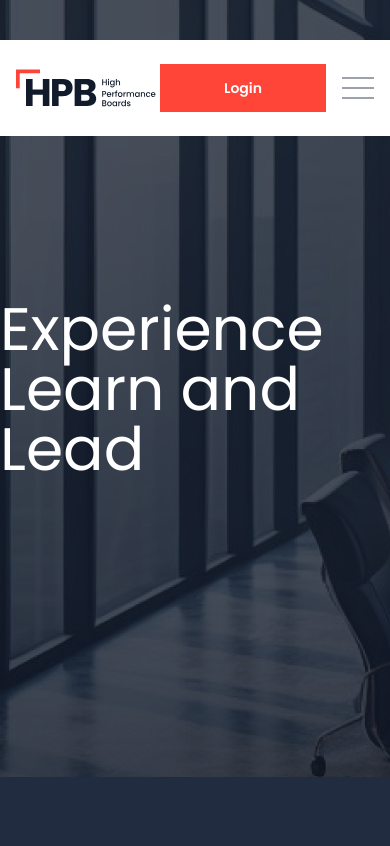
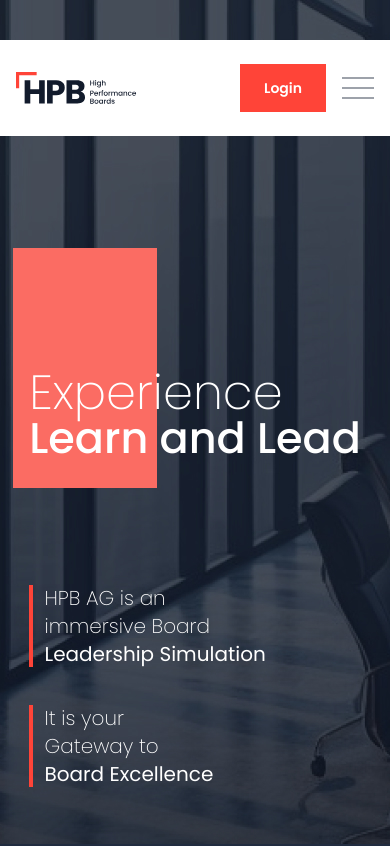
Before and after one commit to alper-proteams/high-performance-boards-frontend, a Next.js app: page / in a window 390 px wide. Shown: the top 846 px of the page. Built offline with nearby package versions, Linux system fonts and the light colour scheme.

Commit message:
Layout updates

```diff
--- a/src/app/board/module2/page.js
+++ b/src/app/board/module2/page.js
@@ -63,13 +63,13 @@ export default function Module2() {
         <div className="container md:grid grid-cols-12 py-24 gap-7">
           <div className="content-header">Employee Representatives</div>
 
-          <div className="content-detail">
+          <div className="content-detail col-span-8 col-start-5">
             <p>
               The company's core leadership team consists of the following
               individuals, accompanied by their CVs.
             </p>
           </div>
-          <div className="content-detail">
+          <div className="content-detail col-span-8 col-start-5">
             {CardPersonItems.map((card, index) => (
               <CardPerson
                 key={index}
@@ -88,7 +88,7 @@ export default function Module2() {
           <div className="content-header mb-16">
             HPBM Board Member Pitch Assessment
           </div>
-          <div className="content-detail">
+          <div className="content-detail col-span-8 col-start-5">
             <MemberForm />
           </div>
         </div>
--- a/src/app/components/button.js
+++ b/src/app/components/button.js
@@ -4,7 +4,7 @@ export default function Button({ className, children, disabled, ...props }) {
   return (
     <button
       type="button"
-      className={`${className} ${"px-16 py-4 items-start gap-2.5 inline-flex font-semibold  text-white text-sm justify-center"} ${
+      className={`${className} ${"p-4 items-start gap-2.5 inline-flex font-semibold  text-white text-sm justify-center"} ${
         disabled ? "bg-secondary-gray" : "bg-primary-red"
       }`}
       {...props}
--- a/src/app/components/homepage/card-homepage.js
+++ b/src/app/components/homepage/card-homepage.js
@@ -10,9 +10,12 @@ export default function CardHomepage({
   ...props
 }) {
   return (
-    <div className={`${className} ${"card-homepage md:flex"}`} {...props}>
+    <div
+      className={`${className} ${"card-homepage flex flex-col-reverse md:flex-row"}`}
+      {...props}
+    >
       <Image
-        className="w-2/5"
+        // className="w-2/5"
         src={cardImage}
         alt="card1"
         width={430}
--- a/src/app/components/homepage/hero.js
+++ b/src/app/components/homepage/hero.js
@@ -2,10 +2,29 @@
 
 export default function Hero() {
   return (
-    <div className="hero bg-primary-black bg-fixed h-screen max-h-[777px] flex items-center justify-center text-white">
-      <div className="text-6xl md:text-8xl">
-        Experience <br />
-        Learn and Lead
+    <div className="hero">
+      <div className="hero-content">
+        <div className="hero-content--master">
+          <span className="text-5xl xl:text-[140px] font-extralight w-max">
+            Experience
+          </span>
+          <span className=" text-[43px] xl:text-[104px] leading-none font-medium w-max mb-7 xl:mb-14">
+            Learn and Lead
+          </span>
+        </div>
+        <div className="flex flex-col gap-9 xl:gap-16">
+          <div className="hero-box">
+            HPB AG is an
+            <br /> immersive Board <br />
+            <strong>Leadership Simulation</strong>
+          </div>
+          <div className="hero-box">
+            It is your
+            <br /> Gateway to
+            <br />
+            <strong>Board Excellence</strong>
+          </div>
+        </div>
       </div>
     </div>
   );
--- a/src/app/components/homepage/overview.js
+++ b/src/app/components/homepage/overview.js
@@ -109,11 +109,11 @@ export const CardHomepageItems = [
 export default function Overview() {
   return (
     <section className="bg-white">
-      <div class="container md:grid grid-cols-12 py-24 gap-7">
-        <div className="content-header sticky top-36 bg-white">
+      <div className="container md:grid grid-cols-12 py-24 gap-7">
+        <div className="content-header xl:sticky top-36 bg-white">
           Simulation Overview
         </div>
-        <div className="content-detail">
+        <div className="content-detail col-span-9 col-start-4">
           {CardHomepageItems.map((card, index) => (
             <CardHomepage
               key={index}
--- a/src/app/components/homepage/welcome.js
+++ b/src/app/components/homepage/welcome.js
@@ -3,6 +3,7 @@
 export default function Welcome() {
   return (
     <section className="welcome bg-[#0C172D] min-h-screen text-center flex flex-col justify-center">
+      <div className="container">
         <div className="text-5xl md:text-8xl font-medium text-white">
           Welcome to the
         </div>
@@ -12,6 +13,7 @@ export default function Welcome() {
         <div className="text-5xl md:text-8xl font-light text-white">
           Experience
         </div>
+      </div>
     </section>
   );
 }
--- a/src/app/components/navbar.js
+++ b/src/app/components/navbar.js
@@ -48,7 +48,7 @@ export default function Navbar() {
               src="/logo.svg"
               alt="HPB Logo"
               className={`scroll-transition w-auto ${
-                stickyNav ? "h-8" : "h-16 "
+                stickyNav ? "h-8 xl:h-8" : "h-8 xl:h-16 "
               }`}
               width={205}
               height={52}
@@ -123,8 +123,8 @@ export default function Navbar() {
           <div className="ml-auto md:ml-0 mr-4 md:mr-0">
             {user ? (
               <Button
-                className={`scroll-transition items-center py-0 ${
-                  stickyNav ? "h-8" : "h-12"
+                className={`scroll-transition items-center px-6 xl:px-20 ${
+                  stickyNav ? "h-9" : "h-12"
                 }`}
                 onClick={handleLogout}
               >
@@ -133,8 +133,8 @@ export default function Navbar() {
             ) : (
               <Link href="/login">
                 <Button
-                  className={`scroll-transition items-center py-0 ${
-                    stickyNav ? "h-8" : "h-12"
+                  className={`scroll-transition items-center px-6 xl:px-20 ${
+                    stickyNav ? "h-9" : "h-12"
                   }`}
                 >
                   Login
--- a/src/app/globals.css
+++ b/src/app/globals.css
@@ -122,7 +122,7 @@ body {
 }
 
 .card-content p {
-  @apply body-default-18;
+  @apply body-default-18 mb-10;
 }
 .cards {
   @apply flex flex-col gap-12;
@@ -141,6 +141,9 @@ body {
 
 .card-homepage .card-header {
   @apply h2-medium text-[#121B2C];
+}
+.card-homepage + .card-homepage {
+  @apply mt-24;
 }
 .card-person .card-header {
   @apply h5-bold text-[#121B2C];
@@ -161,10 +164,10 @@ body {
 }
 
 .content-header {
-  @apply col-span-4 h4-bold h-fit;
+  @apply h3-bold col-span-3 h-fit text-center xl:text-left mb-14 xl:mb-0;
 }
 .content-detail {
-  @apply col-span-8 col-start-5 w-full z-10;
+  @apply w-full z-10;
 }
 
 .content-detail.full-bleed {
@@ -187,6 +190,29 @@ body {
 .hero,
 .login {
   background-image: url("/images/homepage/hero.jpg");
+}
+.hero {
+  @apply bg-primary-black bg-fixed h-screen xl:max-h-[777px] flex items-center justify-center text-white;
+}
+
+.hero-box {
+  @apply relative w-[333px] text-xl xl:text-[28px] xl:leading-9 ml-auto font-extralight pl-4;
+}
+
+.hero-box:after {
+  content: "";
+  height: 97%;
+  @apply absolute w-1 bg-primary-red left-0 top-0 bottom-0 my-auto;
+}
+.hero-content {
+  @apply relative z-10 min-h-[400px] flex flex-col xl:flex-row  items-center xl:items-end justify-between container mb-14 xl:mb-20 mt-auto;
+}
+.hero-content--master {
+  @apply relative flex flex-col xl:pl-14 mb-24 xl:mb-0;
+}
+.hero-content--master:after {
+  content: "";
+  @apply absolute -left-4 xl:left-0 w-36 xl:w-[315px] h-60 xl:h-[406px] bottom-0 bg-secondary-red -z-10;
 }
 
 .welcome {
@@ -276,3 +302,8 @@ body {
 .scroll-transition {
   transition: height 0.3s ease;
 }
+
+/* todo */
+.font-light strong {
+  @apply font-medium;
+}
--- a/src/app/layout.js
+++ b/src/app/layout.js
@@ -5,7 +5,7 @@ import "./globals.css";
 
 const poppins = Poppins({
   subsets: ["latin"],
-  weight: ["300", "400", "500", "600"],
+  weight: ["200", "300", "400", "500", "600"],
 });
 
 export const metadata = {
--- a/tailwind.config.js
+++ b/tailwind.config.js
@@ -6,6 +6,17 @@ module.exports = {
     "./src/app/**/*.{js,ts,jsx,tsx,mdx}",
   ],
   theme: {
+    container: {
+      center: true,
+      screens: {
+        // sm: "600px",
+        // md: "728px",
+        // lg: "984px",
+        xl: "1320px",
+        // "2xl": "1496px",
+      },
+    },
+
     extend: {
       backgroundImage: {
         "gradient-radial": "radial-gradient(var(--tw-gradient-stops))",
```
Also changed, not shown: src/app/board/module1/page.js (+5 -5 lines). Lines whose indentation alone changed are shown as unchanged.
